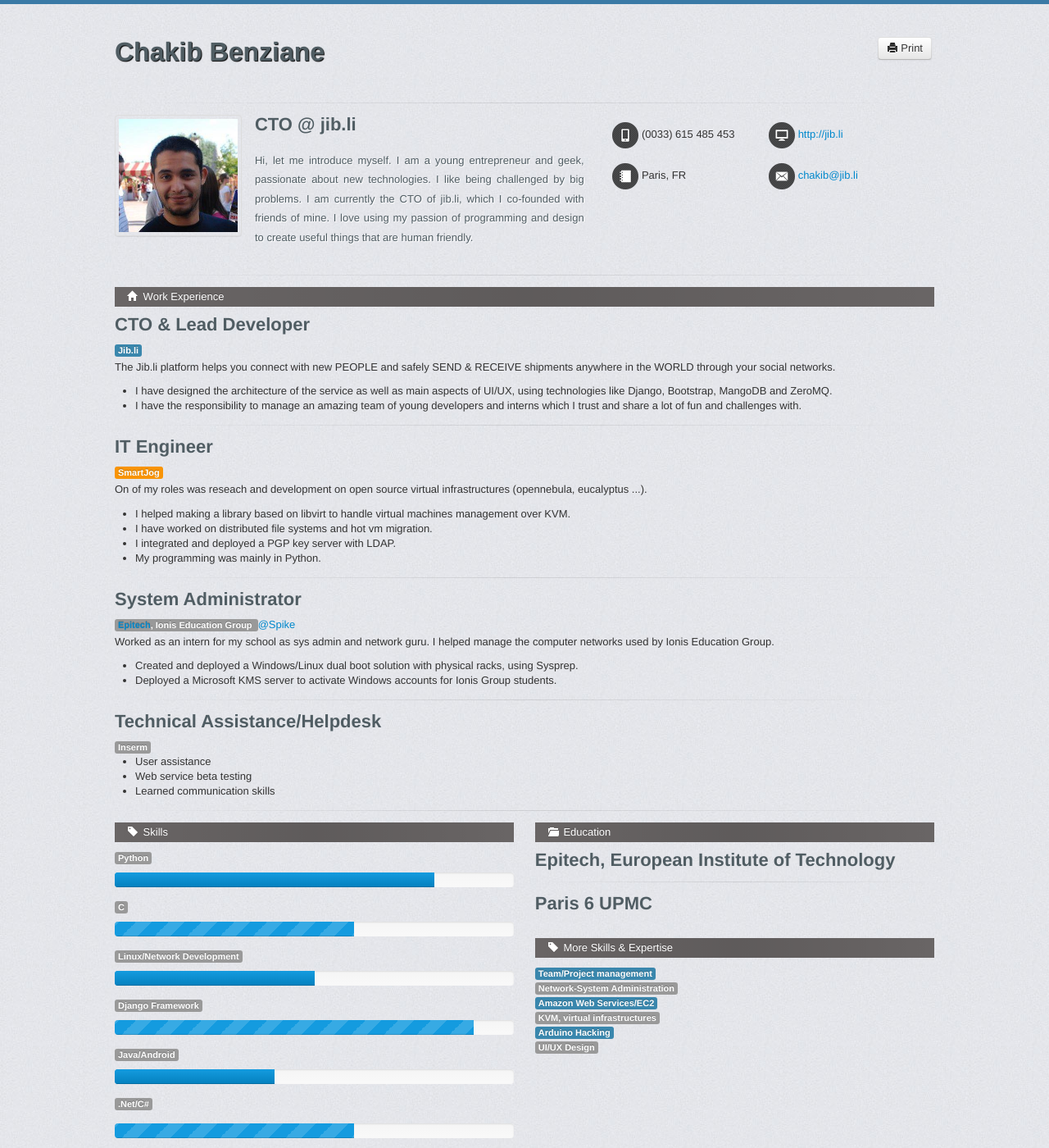
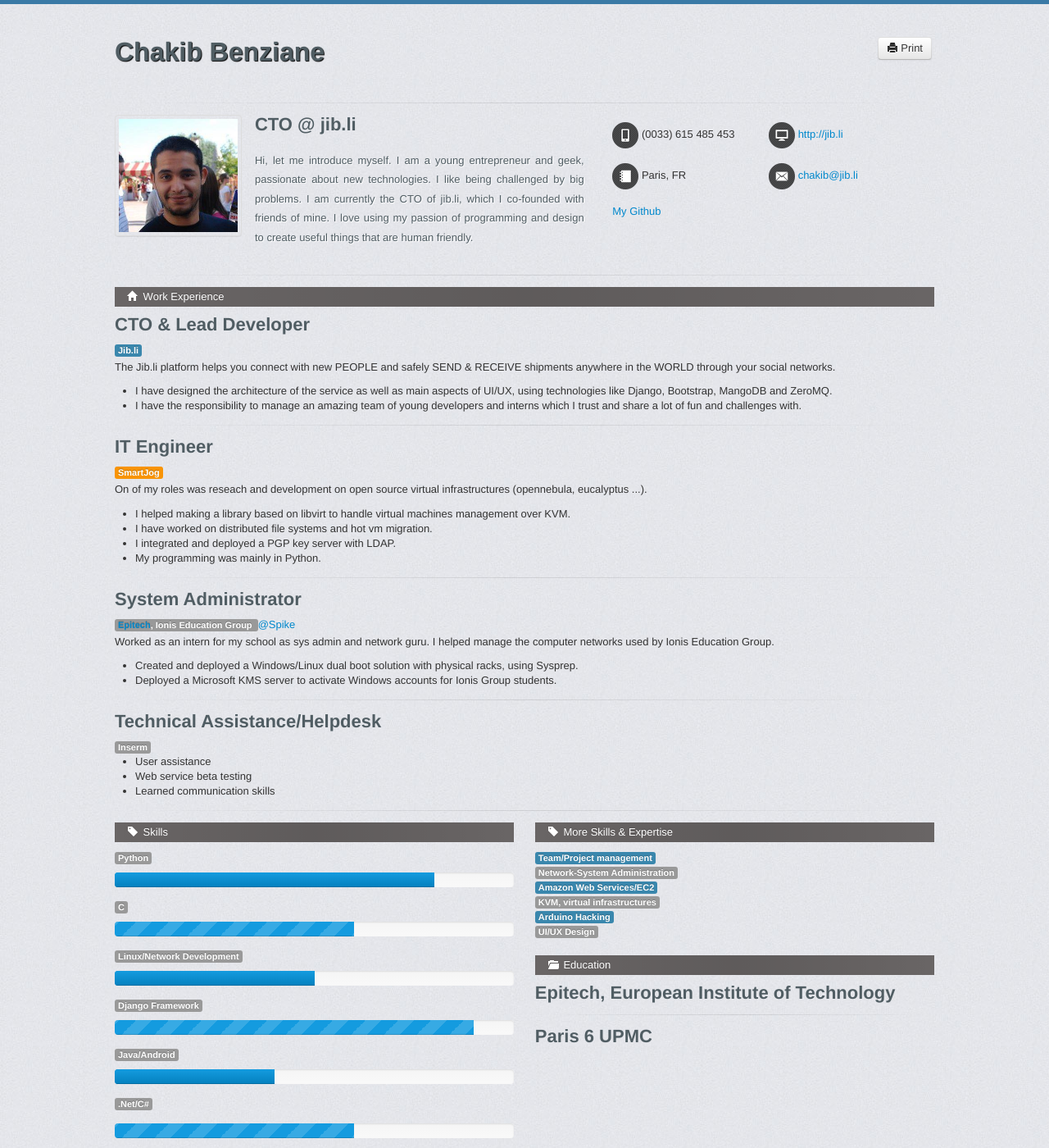
Before and after one commit to blob42/oldblog, a Jekyll site: the page resume/index.html, which Jekyll copies as it is, in a window 1280 px wide and 1400 px high. Shown: the whole window at 82% size. Built offline with Jekyll 4.4.1, drawn with Linux system fonts in a browser that asks for light colours; Markdown is read by kramdown in place of the engine named in the settings.

Commit message:
update resume

```diff
--- a/resume/index.html
+++ b/resume/index.html
@@ -56,6 +56,7 @@
           <div><img src="img/icon/monitor.png" /> <a href="http://jib.li">http://jib.li </a> </div>
           <div><img src="img/icon/address-book.png" /> Paris, FR</div>
           <div><img src="img/icon/mail.png" /> <a href="mailto:chakib@jib.li">chakib@jib.li</a></div>
+          <div><a target="blank" href="http://github.com/sp4ke">My Github</a></div>
         </div>
 
       </div>
@@ -157,19 +158,8 @@
 
         </div>
 
-        <div class="span6 education">
-          <ul class="nav nav-list">
-            <li class="active"><a href="javascript:"><i class="icon-white icon-folder-open"></i> Education</a></li>
-          </ul>
 
-
-          <h2>Epitech, European Institute of Technology</h2>
-
-          <hr class="soften">
-          <h2>Paris 6 UPMC</h2>
-        </div>
-
-        <div class="span6 more-skills" style="margin-top: 20px">
+        <div class="span6 more-skills" >
           <ul class="nav nav-list">
             <li class="active"><a href="javascript:"><i class="icon-white icon-tag"></i> More Skills & Expertise</a></li>
           </ul>
@@ -180,6 +170,18 @@
           <span class="label label-info">Arduino Hacking</span><br/>
           <span class="label">UI/UX Design</span><br/>
           </div>
+
+        <div class="span6 education" style="margin-top: 20px">
+          <ul class="nav nav-list">
+           <li class="active"><a href="javascript:"><i class="icon-white icon-folder-open"></i> Education</a></li>
+          </ul>
+
+
+          <h2>Epitech, European Institute of Technology</h2>
+
+          <hr class="soften">
+          <h2>Paris 6 UPMC</h2>
+        </div>
 
       </div>
 
```
